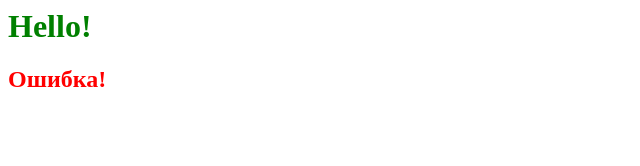
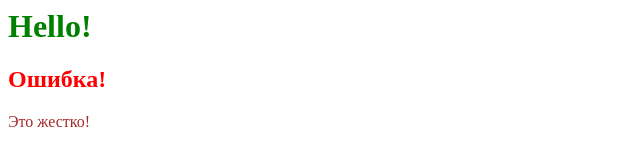
Before and after one commit to raamat/first-project, a plain HTML site: page index.html in a window 1280 px wide. Shown: the full height of the page, 0-640 px from the left. Drawn offline with Linux system fonts and the light colour scheme.

Commit message:
Коммент из командной строки

```diff
--- a/index.html
+++ b/index.html
@@ -4,6 +4,6 @@
     <body>
         <h1>Hello!</h1>
 	<h2>Ошибка!</h2>
-<p>	</p>
+<p>Это жестко!</p>
     </body>
 </html>
--- a/style.css
+++ b/style.css
@@ -4,3 +4,5 @@ color: green;
 
 
 h2 {color: red;}
+
+p {color:brown}
```
